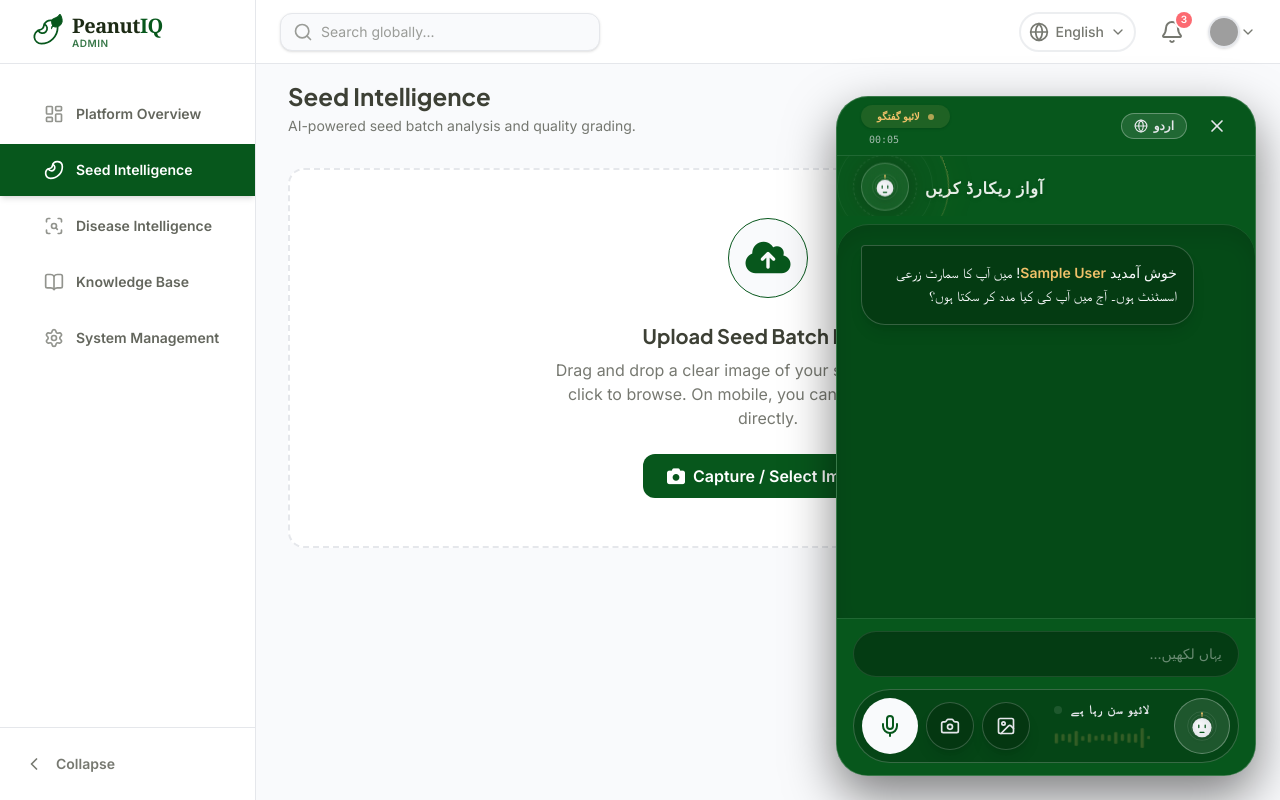
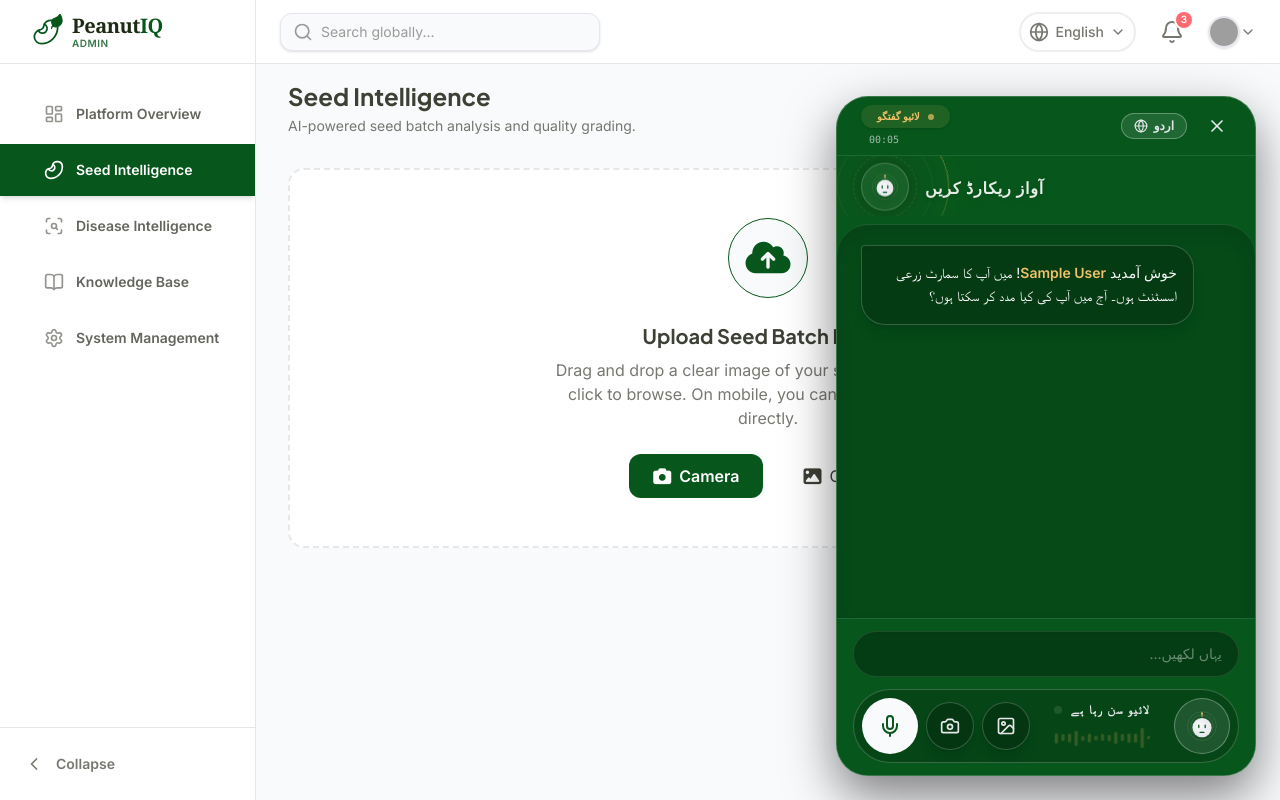
Before and after one commit to abdulrazzaq99/PeanutIQ, a React (Vite) app: page /admin/seed-intelligence in a window 1280 px wide. Built offline with nearby package versions, Linux system fonts and the light colour scheme; sample sign-in values are in the browser's storage; grey boxes are pictures that could not be loaded.

Commit message:
Split image upload into distinct Camera and Gallery buttons

```diff
--- a/src/locales/en.json
+++ b/src/locales/en.json
@@ -140,7 +140,9 @@
       "underdeveloped": "Underdeveloped",
       "damaged": "Damaged",
       "diseased": "Diseased"
-    }
+    },
+    "captureCamera": "Camera",
+    "selectGallery": "Gallery"
   },
   "disease": {
     "title": "Disease Intelligence",
@@ -183,7 +185,9 @@
       "dayPlus3": "Day +3",
       "dayPlus7": "Day +7",
       "severity": "Severity"
-    }
+    },
+    "captureCamera": "Camera",
+    "selectGallery": "Gallery"
   },
   "kb": {
     "title": "Knowledge Base & Research",
--- a/src/locales/ur.json
+++ b/src/locales/ur.json
@@ -143,7 +143,9 @@
       "underdeveloped": "پسماندہ",
       "damaged": "نقصان زدہ",
       "diseased": "بیمار"
-    }
+    },
+    "captureCamera": "کیمرہ",
+    "selectGallery": "گیلری"
   },
   "disease": {
     "title": "بیماری کی ذہانت",
@@ -186,7 +188,9 @@
       "dayPlus3": "دن +3",
       "dayPlus7": "دن +7",
       "severity": "شدت"
-    }
+    },
+    "captureCamera": "کیمرہ",
+    "selectGallery": "گیلری"
   },
   "kb": {
     "title": "نالج بیس اور ریسرچ",
--- a/src/pages/DiseaseIntelligence.jsx
+++ b/src/pages/DiseaseIntelligence.jsx
@@ -19,7 +19,8 @@ export default function DiseaseIntelligence() {
 
   const [status, setStatus] = useState('idle'); // idle, analyzing, complete
   const [image, setImage] = useState(null);
-  const fileInputRef = useRef(null);
+  const cameraInputRef = useRef(null);
+  const galleryInputRef = useRef(null);
 
   const handleImageUpload = (e) => {
     const file = e.target.files[0];
@@ -88,15 +89,10 @@ export default function DiseaseIntelligence() {
           className="mt-8 border-2 border-dashed border-earth rounded-2xl p-12 text-center hover:border-terracotta hover:bg-forest/10 hover:text-forest hover:border-transparent transition-all cursor-pointer bg-white"
           onDragOver={(e) => e.preventDefault()}
           onDrop={handleDrop}
-          onClick={() => fileInputRef.current?.click()}
+          onClick={() => galleryInputRef.current?.click()}
         >
-          <input
-            type="file"
-            accept="image/*"
-            className="hidden"
-            ref={fileInputRef}
-            onChange={handleImageUpload}
-          />
+          <input type="file" accept="image/*" capture="environment" className="hidden" ref={cameraInputRef} onChange={handleImageUpload} />
+          <input type="file" accept="image/*" className="hidden" ref={galleryInputRef} onChange={handleImageUpload} />
           <div className="mx-auto w-20 h-20 bg-sand border border-terracotta rounded-full flex items-center justify-center mb-6">
             <i className="fa-solid fa-cloud-arrow-up text-4xl text-terracotta"></i>
           </div>
--- a/src/pages/SeedIntelligence.jsx
+++ b/src/pages/SeedIntelligence.jsx
@@ -21,7 +21,8 @@ export default function SeedIntelligence() {
 
   const [status, setStatus] = useState('idle'); // idle, analyzing, complete
   const [image, setImage] = useState(null);
-  const fileInputRef = useRef(null);
+  const cameraInputRef = useRef(null);
+  const galleryInputRef = useRef(null);
 
   const handleImageUpload = (e) => {
     const file = e.target.files[0];
@@ -90,15 +91,10 @@ export default function SeedIntelligence() {
           className="mt-8 border-2 border-dashed border-earth rounded-2xl p-12 text-center hover:border-forest hover:bg-forest/10 hover:text-forest hover:border-transparent transition-all cursor-pointer bg-white"
           onDragOver={(e) => e.preventDefault()}
           onDrop={handleDrop}
-          onClick={() => fileInputRef.current?.click()}
+          onClick={() => galleryInputRef.current?.click()}
         >
-          <input
-            type="file"
-            accept="image/*"
-            className="hidden"
-            ref={fileInputRef}
-            onChange={handleImageUpload}
-          />
+          <input type="file" accept="image/*" capture="environment" className="hidden" ref={cameraInputRef} onChange={handleImageUpload} />
+          <input type="file" accept="image/*" className="hidden" ref={galleryInputRef} onChange={handleImageUpload} />
           <div className="mx-auto w-20 h-20 bg-sand border border-forest rounded-full flex items-center justify-center mb-6">
             <i className="fa-solid fa-cloud-arrow-up text-4xl text-forest"></i>
           </div>
@@ -106,10 +102,22 @@ export default function SeedIntelligence() {
           <p className="text-charcoal opacity-70 max-w-md mx-auto mb-6">
             {t('seed.uploadDesc')}
           </p>
-          <button className="btn-primary px-6 py-2.5 inline-flex items-center">
-            <i className="fa-solid fa-camera mr-2 text-lg"></i>
-            {t('seed.captureBtn')}
-          </button>
+          <div className="flex flex-col sm:flex-row gap-4 justify-center">
+            <button
+              className="btn-primary px-6 py-2.5 inline-flex items-center justify-center"
+              onClick={(e) => { e.stopPropagation(); cameraInputRef.current?.click(); }}
+            >
+              <i className="fa-solid fa-camera mr-2 text-lg"></i>
+              {t('seed.captureCamera')}
+            </button>
+            <button
+              className="btn-secondary px-6 py-2.5 inline-flex items-center justify-center"
+              onClick={(e) => { e.stopPropagation(); galleryInputRef.current?.click(); }}
+            >
+              <i className="fa-solid fa-image mr-2 text-lg"></i>
+              {t('seed.selectGallery')}
+            </button>
+          </div>
         </div>
       )}
 
```
